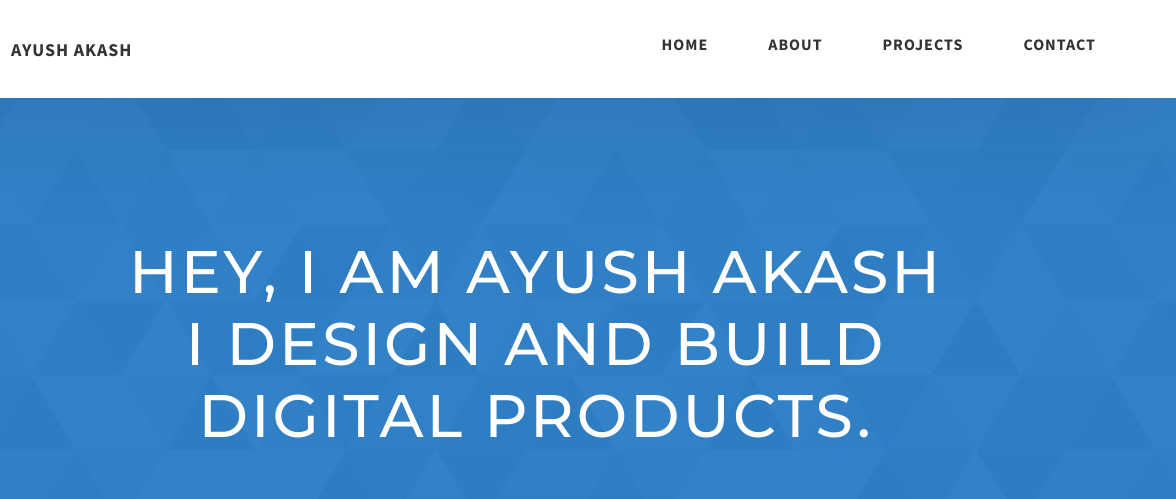
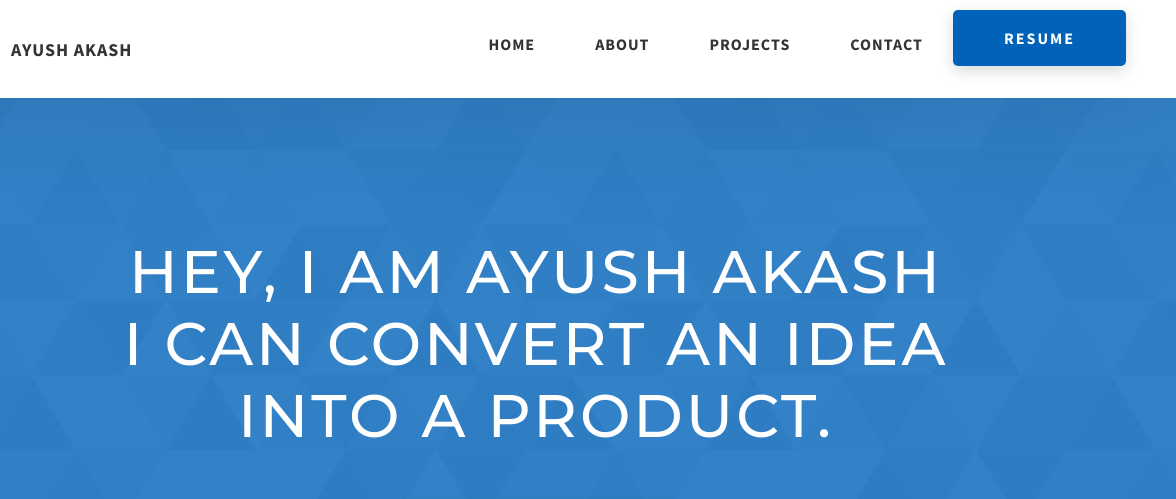
Before and after one commit to ayushakash/portfolio, a plain HTML site: page index.html in a window 1280 px wide. Shown: the top 499 px of the page, 104-1280 px from the left. Drawn offline with nearby package versions, Linux system fonts and the light colour scheme.

Commit message:
added resume

```diff
--- a/index.html
+++ b/index.html
@@ -54,13 +54,13 @@
             <li class="header__link-wrapper">
               <a href="./index.html#contact" class="header__link"> Contact </a>
             </li>
-            <!-- <li class="header__link-wrapper">
+            <li class="header__link-wrapper">
               <a
-                href="./assets/png/Ayush Akash.pdf"
+                href="./assets/AyushAkashWebDeveloper.pdf"
                 class="btn btn--med btn--theme dynamicBgClr"
                 target="_blank"
                 >Resume</a>
-            </li> -->
+            </li>
           </ul>
           <div class="header__main-ham-menu-cont">
             <img
@@ -100,7 +100,7 @@
     </header>
     <section class="home-hero">
       <div class="home-hero__content">
-        <h1 class="heading-primary"><span style="color:white;font-family: 'Montserrat', sans-serif;">Hey, I am Ayush Akash<br>I design and build digital products.</span></h1>
+        <h1 class="heading-primary"><span style="color:white;font-family: 'Montserrat', sans-serif;">Hey, I am Ayush Akash<br>I can convert an idea into a product.</span></h1>
         <div class="home-hero__info">
           <p class="heading-sec__sub heading-sec__sub--lt">
 
```
